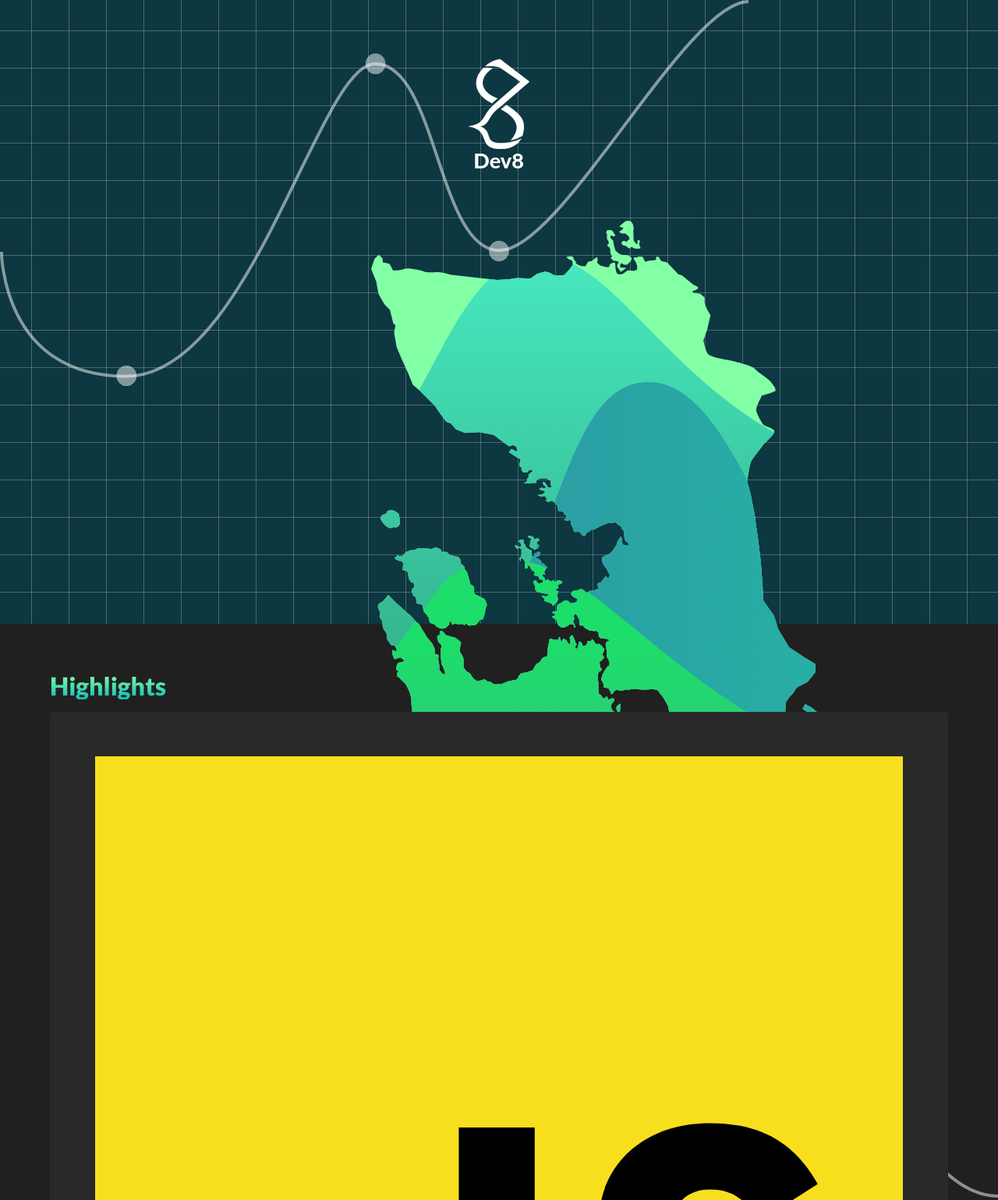
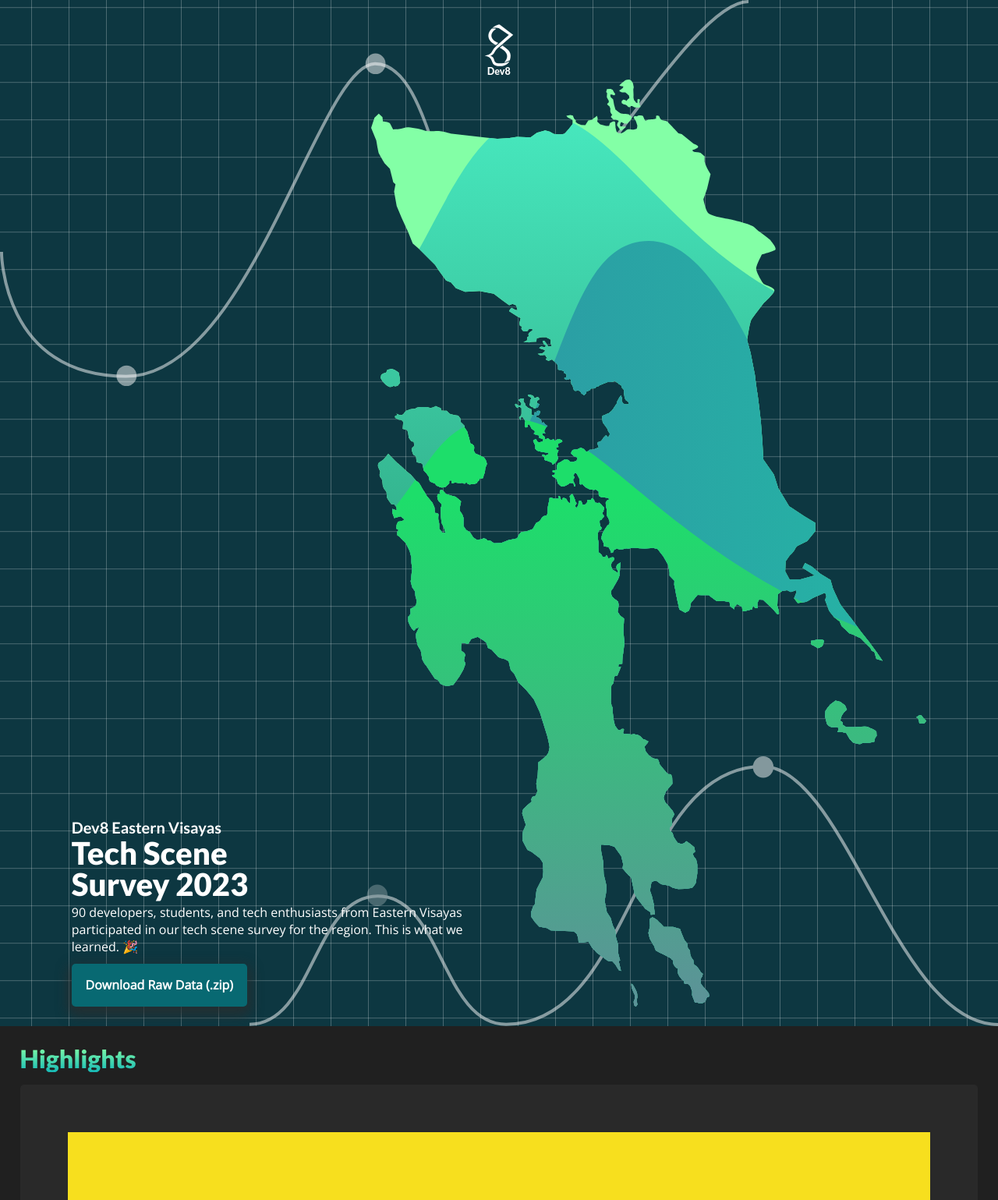
Before and after one commit to dev8community/dev8community.github.io, a plain HTML site: page surveys/evtss2023/index.html in a window 1280 px wide. Shown: the top 1539 px of the page at 78% size. Drawn offline with nearby package versions, Linux system fonts and the light colour scheme.

Commit message:
Improve hero image layout and add better support for different screens.

```diff
--- a/assets/surveys/evtss2023/css/index.css
+++ b/assets/surveys/evtss2023/css/index.css
@@ -28,9 +28,19 @@ strong.extra-emphasized-text {
     font-size: 1.75rem;
 }
 
+.container {
+    max-width: 1440px;
+
+    margin-left: auto;
+    margin-right: auto;
+    padding: 5%;
+}
+
 /* Screen size for tablets */
 @media screen and (min-width: 481px) {
-
+    .container {
+        padding: 2%;
+    }
 }
 
 /* Screen size for small screens and laptops */
@@ -46,14 +56,6 @@ strong.extra-emphasized-text {
 @media screen and (min-width: 1201px) {
 }
 
-.container {
-    max-width: 1440px;
-
-    margin-left: auto;
-    margin-right: auto;
-    padding: 5%;
-}
-
 body {
     margin: 0;
 }
@@ -67,7 +69,7 @@ header {
     background-position: center;
     color: rgb(255, 255, 255);
 
-    height: 100vh;
+    min-height: 100vh;
 
     display: grid;
     grid-template-rows: 1fr;
@@ -98,13 +100,13 @@ header div#header-bg-curves img#header-bg-curve-bottom {
 
 header div#header-content {
     grid-area: 1 / 1 / 1 / 1;
-
     display: flex;
     flex-direction: column;
 }
 
 header div#header-content div#hero-logo {
     margin-bottom: 5%;
+    box-sizing: border-box;
 }
 
 header div#header-content div#hero-logo img {
@@ -118,17 +120,19 @@ header div#header-content div#hero-logo img {
 }
 
 header div#header-content div#hero-main-content {
+    height: 100%;
+
     display: grid;
     grid-template-rows: auto;
     grid-template-columns: auto;
-    flex-grow: 1;
 }
 
 header div#header-content div#hero-main-content img#hero-image {
+    width: 65%;
+
     grid-area: 1 / 1 / 1 / 1;
     justify-self: end;
 
-    width: 65%;
     display: block;
 }
 
@@ -167,6 +171,49 @@ header div#header-content div#hero-main-content div#hero-content a button {
 
 header div#header-content div#hero-main-content div#hero-content a button:active {
     box-shadow: inset 0px 0px 7px 5px rgb(44, 44, 44);
+}
+
+/* Screen size for tablets */
+@media screen and (min-width: 481px) {
+    header div#header-content div#hero-logo {
+        margin-bottom: 0;
+    }
+
+    header div#header-content div#hero-logo img {
+        width: 7%;
+        height: auto;
+    }
+
+    header div#header-content div#hero-main-content img#hero-image {
+        max-width: 100%;
+        max-height: 100%;
+        display: block;
+    }
+
+    header div#header-content div#hero-main-content div#hero-content h1 {
+        font-size: 2.5rem;
+        line-height: 2.5rem;
+
+        margin-bottom: 0.5%;
+    }
+
+    header div#header-content div#hero-main-content div#hero-content p {
+        max-width: 50%;
+        margin-bottom: 1%;
+    }
+
+    header div#header-content div#hero-main-content div#hero-content a button {
+        padding: 1.5%;
+        max-width: 225px;
+    }
+}
+
+/* Screen size for small screens and laptops */
+@media screen and (min-width: 769) {
+    header div#header-content div#hero-main-content img#hero-image {
+        width: 350px;
+        display: block;
+    }
 }
 
 main section h1 {
```
